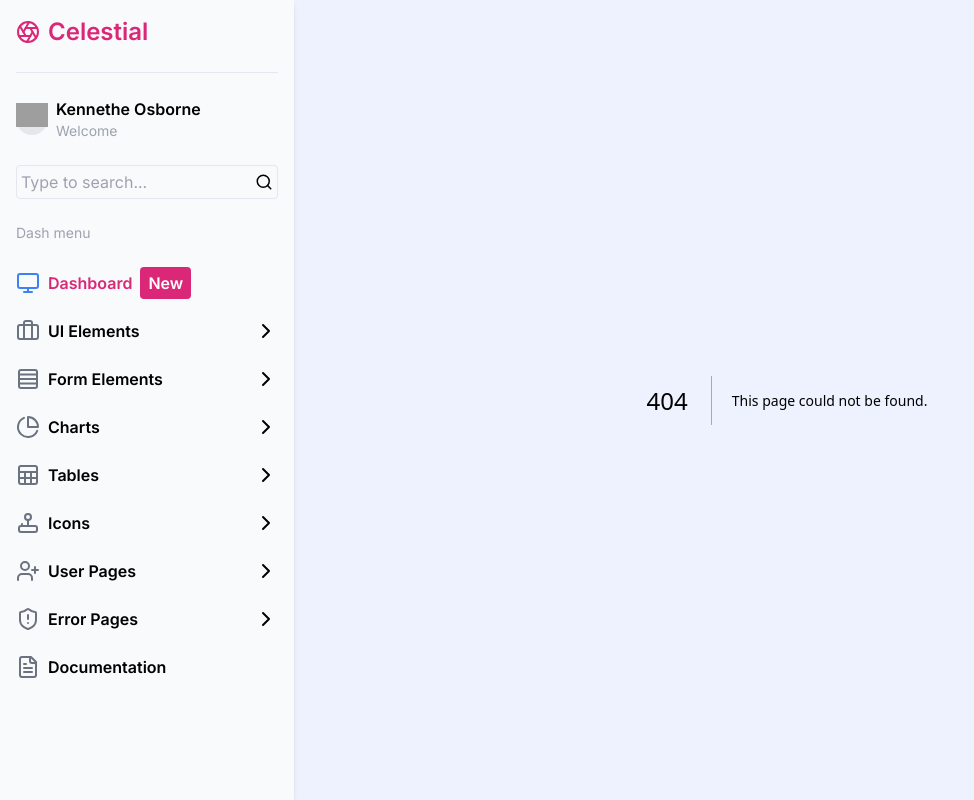
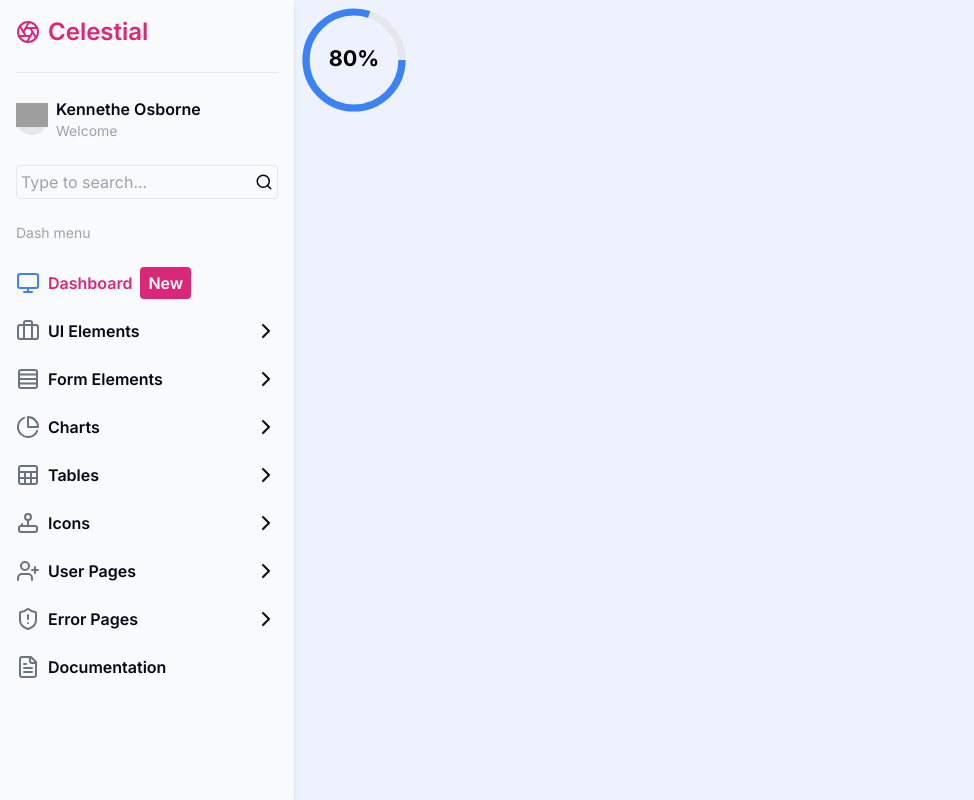
Before and after one commit to naren4488/rewardwale-dashboard, a Next.js app: page /radialProgress in a window 1280 px wide. Before the commit this address had no page. Shown: the whole page, without its empty margins (0-974 px from the left). Built offline with nearby package versions, Linux system fonts and the light colour scheme; grey boxes are pictures that could not be loaded.

Commit message:
radial progress implemented

```diff
--- /dev/null
+++ b/src/app/radialProgress/page.tsx
@@ -0,0 +1,9 @@
+import CircularProgressBar from "@/components/CircularProgressBar";
+import ProgressBar from "@/components/ProgressBar";
+import React from "react";
+
+type Props = {};
+
+export default function page({}: Props) {
+  return <CircularProgressBar value={80} />;
+}
--- /dev/null
+++ b/src/components/CircularProgressBar.tsx
@@ -0,0 +1,47 @@
+import React from "react";
+
+type CircularProgressBarProps = {
+  value: number; // Value between 0 and 100 representing the progress percentage
+};
+
+const CircularProgressBar: React.FC<CircularProgressBarProps> = ({ value }) => {
+  // Calculate the radius and circumference of the circle
+  const radius = 40;
+  const circumference = 2 * Math.PI * radius;
+  // Calculate the stroke-dashoffset based on the progress value
+  const strokeDashoffset = circumference - (value / 100) * circumference;
+
+  return (
+    <svg width="120" height="120" viewBox="0 0 100 100">
+      <circle
+        className="stroke-current text-gray-200"
+        cx="50"
+        cy="50"
+        r={radius}
+        strokeWidth="6"
+        fill="none"
+      />
+      <circle
+        className="stroke-current text-blue-500"
+        cx="50"
+        cy="50"
+        r={radius}
+        strokeWidth="6"
+        fill="none"
+        strokeDasharray={`${circumference} ${circumference}`}
+        style={{ strokeDashoffset }}
+      />
+      <text
+        x="50%"
+        y="50%"
+        dominantBaseline="middle"
+        textAnchor="middle"
+        className="text-lg font-bold text-gray-700"
+      >
+        {value}%
+      </text>
+    </svg>
+  );
+};
+
+export default CircularProgressBar;
--- /dev/null
+++ b/src/components/ProgressBar.tsx
@@ -0,0 +1,22 @@
+import React from "react";
+
+type ProgressBarProps = {
+  value: number; // Value between 0 and 100 representing the progress percentage
+};
+
+const ProgressBar: React.FC<ProgressBarProps> = ({ value }) => {
+  return (
+    <div className="w-full bg-gray-200 rounded-lg overflow-hidden">
+      <div
+        className="h-2 bg-blue-500"
+        style={{ width: `${value}%` }}
+        role="progressbar"
+        aria-valuenow={value}
+        aria-valuemin={0}
+        aria-valuemax={100}
+      ></div>
+    </div>
+  );
+};
+
+export default ProgressBar;
--- a/src/components/SessionCard.tsx
+++ b/src/components/SessionCard.tsx
@@ -1,5 +1,6 @@
 import { Circle, LoaderCircle } from "lucide-react";
 import React from "react";
+import CircularProgressBar from "./CircularProgressBar";
 
 type Props = {};
 
@@ -8,12 +9,13 @@ export default function SessionCard({}: Props) {
     <div className="rounded border p-3 shadow-sm bg-gray-50">
       <h2 className="text-xl font-semibold mb-4">Session By Channel</h2>
       <div className="flex items-center justify-between max-lg:flex-col">
-        <div className="relative">
+        {/* <div className="relative">
           <LoaderCircle size={140} className=" text-indigo-600" />
           <p className=" text-xl font-semibold absolute top-[55px] left-[55px]">
             84%
           </p>
-        </div>
+        </div> */}
+        <CircularProgressBar value={78} />
         <div className="flex flex-col gap-3">
           <div className="flex gap-4 justify-between">
             <span className="flex items-center gap-2">
```
